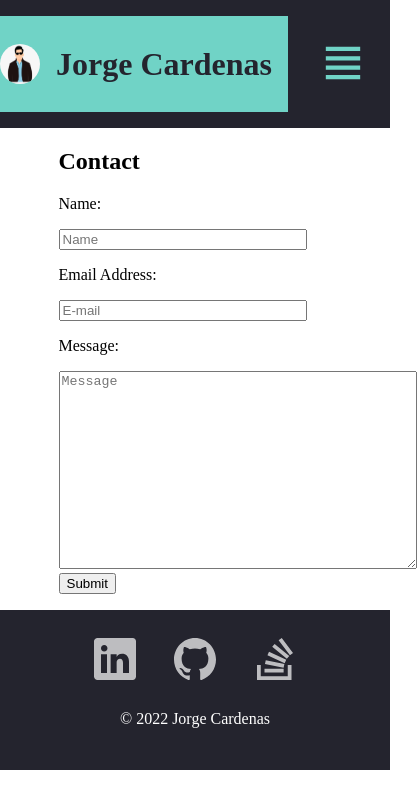
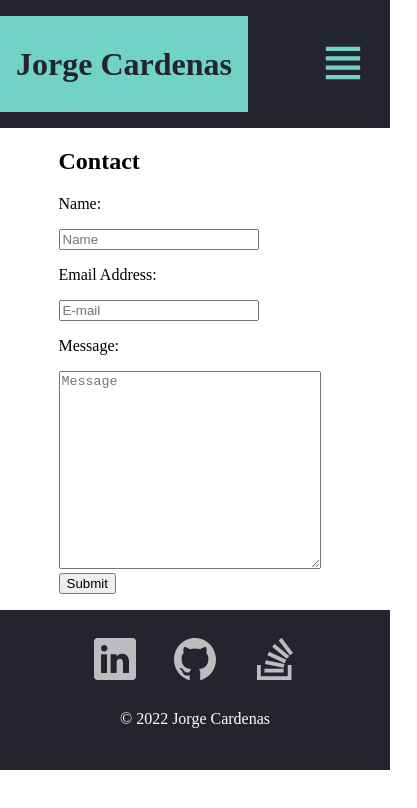
Before and after one commit to Jorgecdl96/React-Portfolio, a React (Create React App) app in the folder portfolio/: page /contact in a window 390 px wide. Shown: the top 808 px of the page, 417 px wide, since content can reach past the window. Built offline with nearby package versions, Linux system fonts and the light colour scheme.

Commit message:
adding media queries

```diff
--- a/portfolio/src/styles/Contact.css
+++ b/portfolio/src/styles/Contact.css
@@ -26,3 +26,13 @@ input {
 .submit {
     margin-bottom: 1rem;
 }
+
+@media screen and (max-width: 550px) {
+    .textarea{
+        width: 16rem;
+    }
+
+    input{
+        width: 12rem;
+    }
+}
--- a/portfolio/src/styles/Header.css
+++ b/portfolio/src/styles/Header.css
@@ -29,3 +29,9 @@
     border-radius: 50%;
     align-self: center;
 }
+
+@media screen and (max-width: 550px) {
+    .avatar{
+        display: none;
+    }
+}
```
